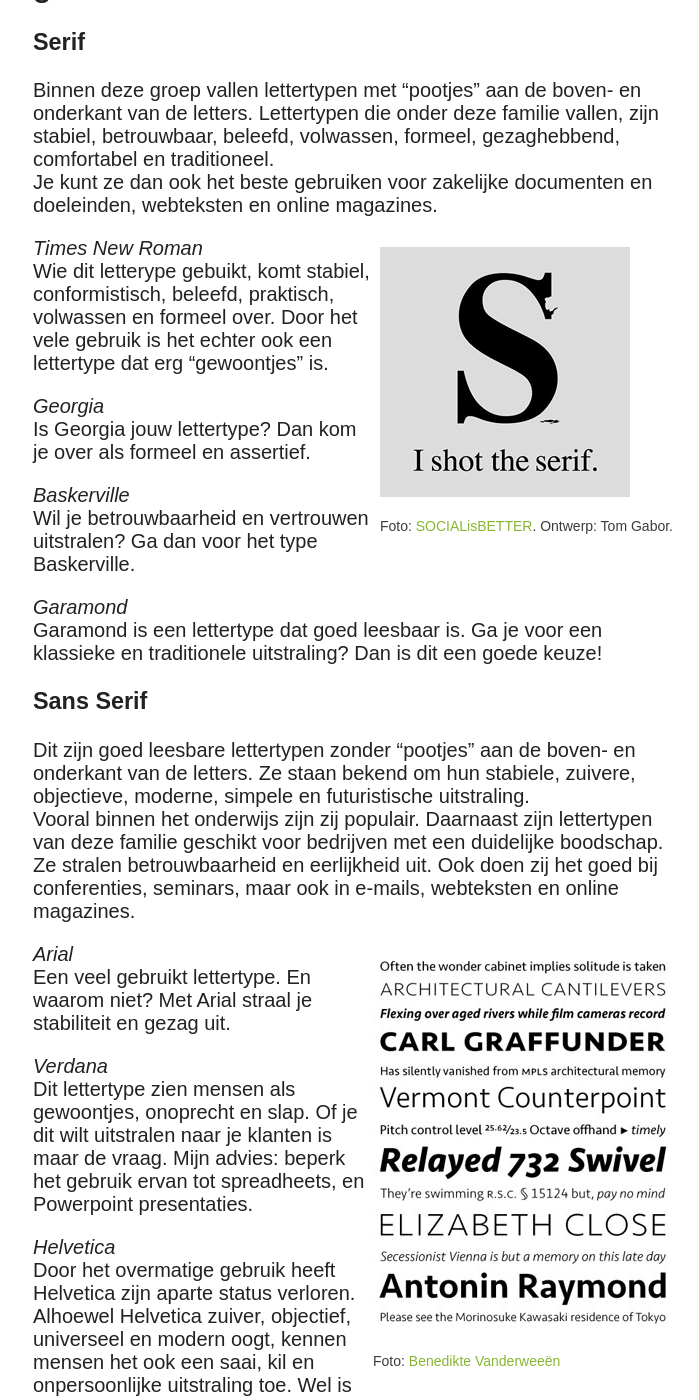
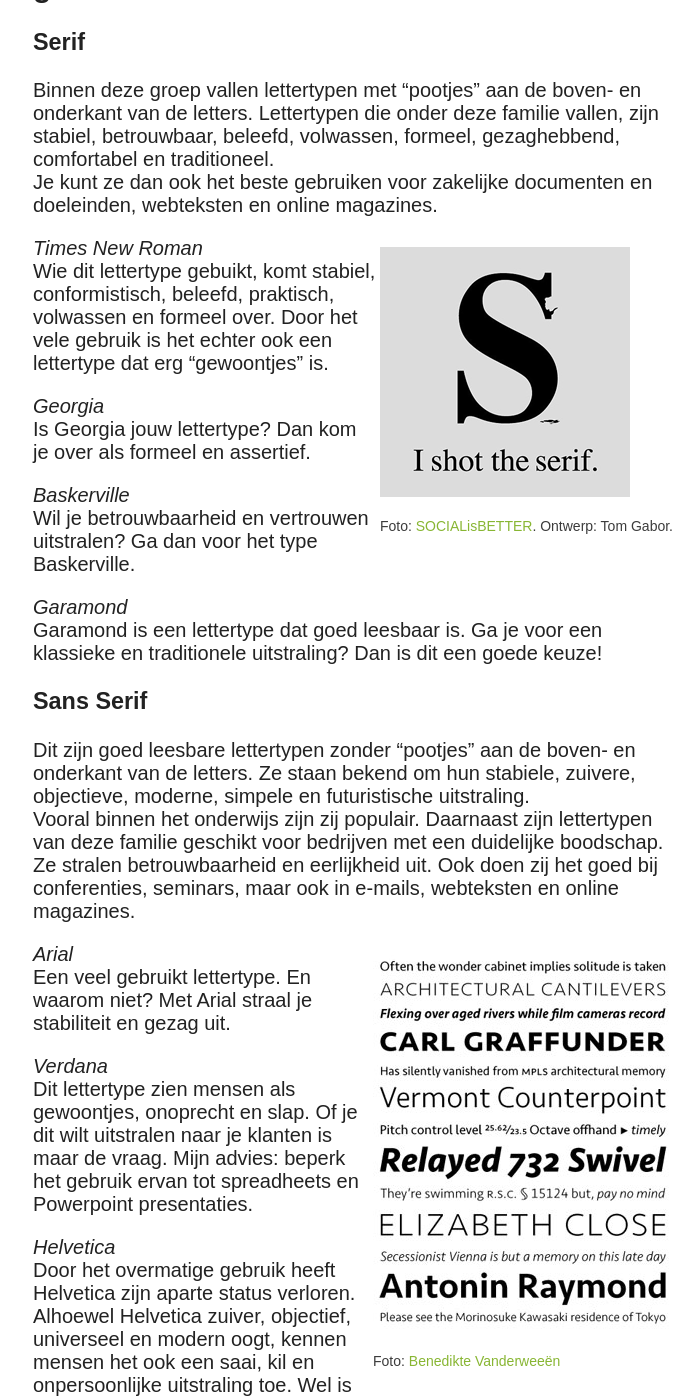
Before and after one commit to TheKnowsyFerret/theknowsyferret.github.io, a Jekyll site: the page built from _posts/2014-11-01-wat-lettertypen-onthullen-over-jouw-bedrijf.md, in a window 1280 px wide and 1400 px high, scrolled down 1922 px. Shown: the whole window, without its empty margins (317-1016 px from the left). Built offline with Jekyll 4.4.1, drawn with Linux system fonts in a browser that asks for light colours; nearby versions of some CDN libraries; comment, search, counter and statistics services are not loaded; some of the changed text lies outside the part shown.

Commit message:
typfouten en spelfouten er uit gehaald.

```diff
--- a/_posts/2014-11-01-wat-lettertypen-onthullen-over-jouw-bedrijf.md
+++ b/_posts/2014-11-01-wat-lettertypen-onthullen-over-jouw-bedrijf.md
@@ -57,7 +57,7 @@
 
 
 _Times New Roman_<br>
-Wie dit letterype gebuikt, komt stabiel, conformistisch, beleefd, praktisch, volwassen en formeel over. Door het vele gebruik is het echter ook een lettertype dat erg “gewoontjes” is.
+Wie dit lettertype gebuikt, komt stabiel, conformistisch, beleefd, praktisch, volwassen en formeel over. Door het vele gebruik is het echter ook een lettertype dat erg “gewoontjes” is.
 
 _Georgia_<br>
 Is Georgia jouw lettertype? Dan kom je over als formeel en assertief.
@@ -90,7 +90,7 @@
 
 _Verdana_<br>
 Dit lettertype zien mensen als gewoontjes, onoprecht en slap. Of je
-dit wilt uitstralen naar je klanten is maar de vraag. Mijn advies: beperk het gebruik ervan tot spreadheets, en Powerpoint presentaties.
+dit wilt uitstralen naar je klanten is maar de vraag. Mijn advies: beperk het gebruik ervan tot spreadheets en Powerpoint presentaties.
 
 _Helvetica_<br>
 Door het overmatige gebruik heeft Helvetica zijn aparte status verloren. Alhoewel Helvetica zuiver, objectief, universeel en modern oogt, kennen mensen het ook een saai, kil en onpersoonlijke uitstraling toe. Wel is het een goed lettertype voor body tekst.
```
Also changed, not shown: other parts of _posts/2014-11-01-wat-lettertypen-onthullen-over-jouw-bedrijf.md (+2 -2 lines).
